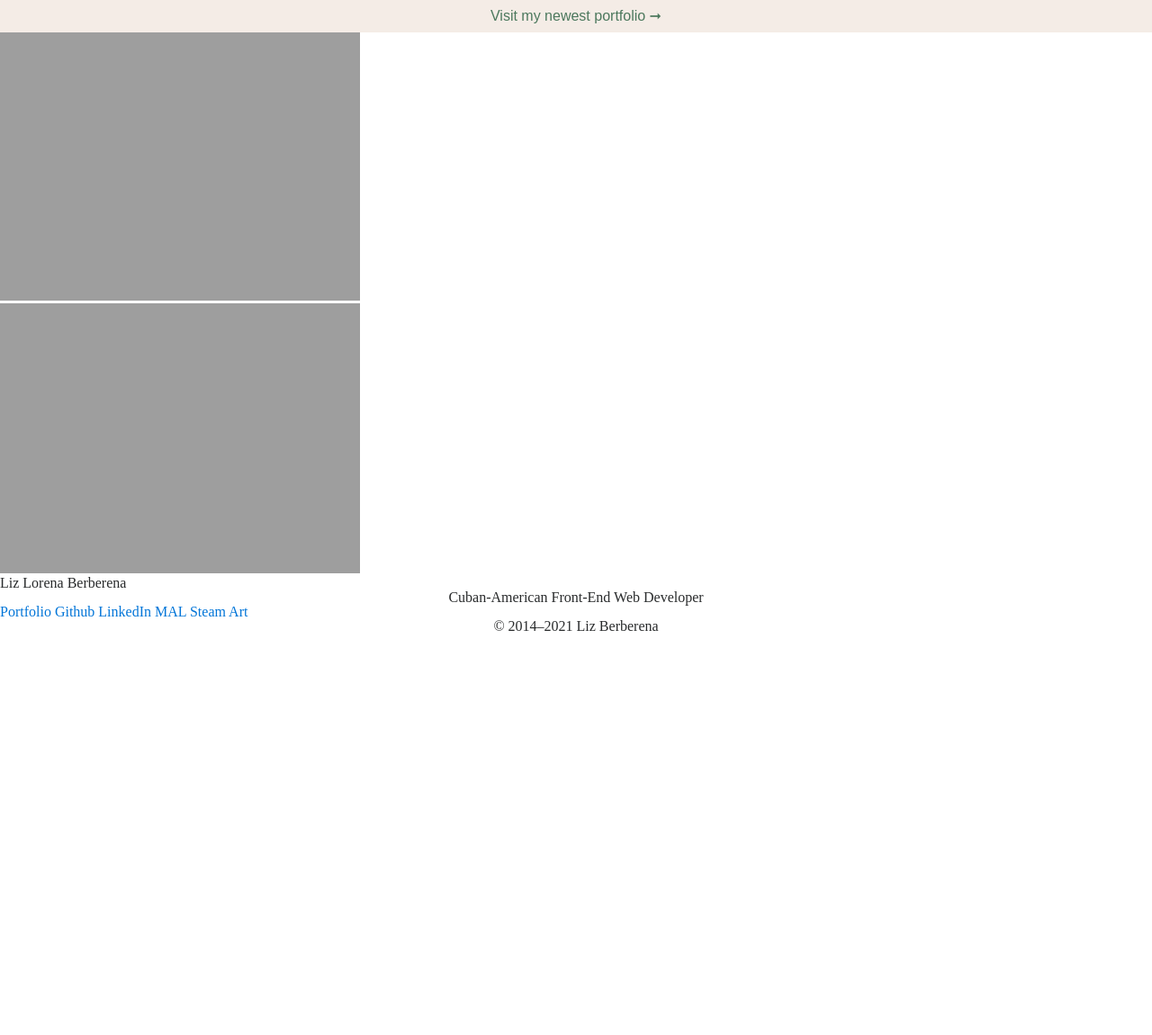
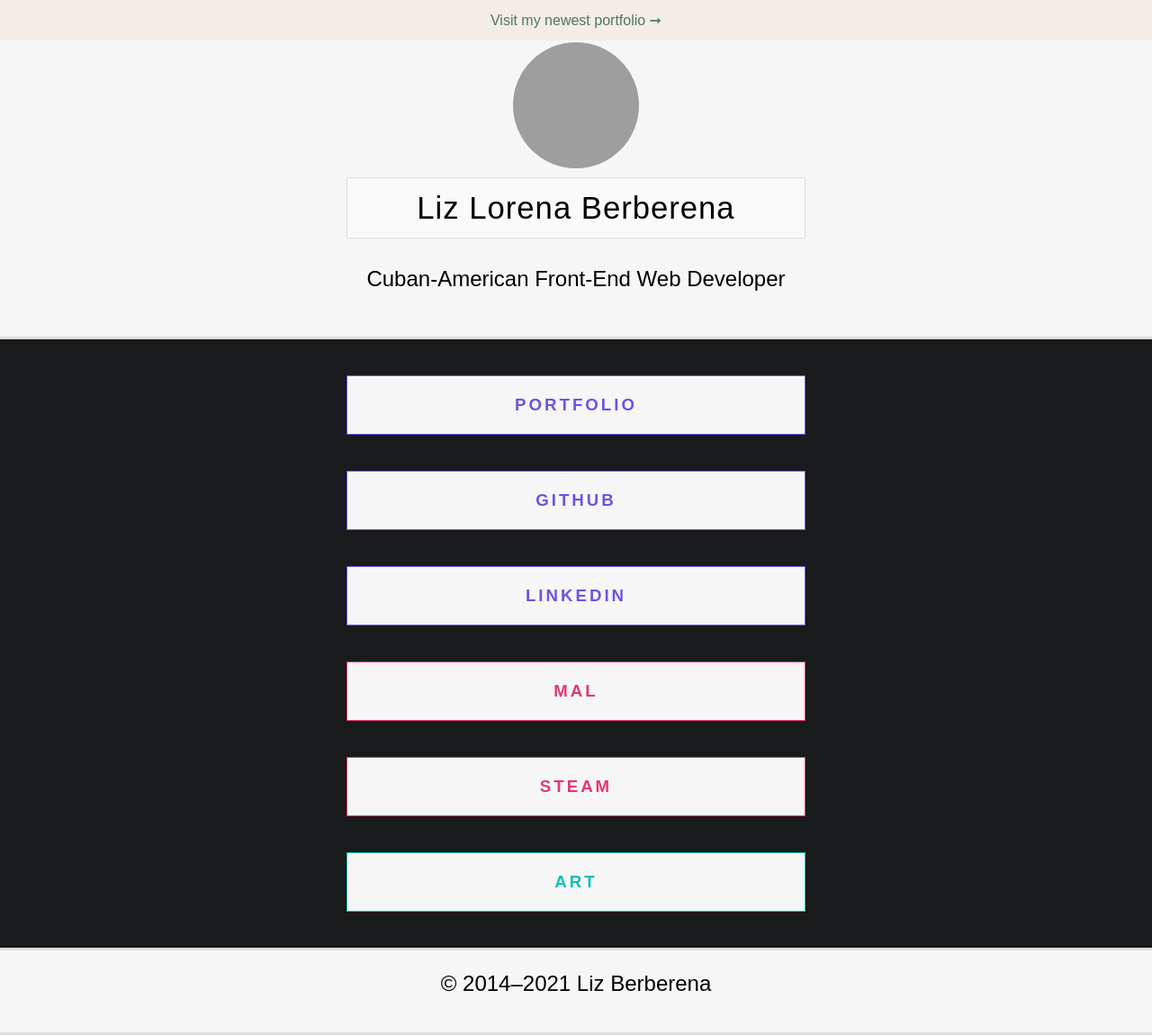
Before and after one commit to liz-lorena/2020, a Jekyll site: the page built from links/index.html, in a window 1280 px wide and 1150 px high. Shown: the whole window at 90% size. Built offline with Jekyll 4.4.1, drawn with Linux system fonts in a browser that asks for light colours.

Commit message:
Update links.html

```diff
--- a/_layouts/links.html
+++ b/_layouts/links.html
@@ -26,9 +26,9 @@
 
     <link rel="stylesheet" href="https://maxcdn.bootstrapcdn.com/bootstrap/4.0.0-alpha.6/css/bootstrap.min.css" integrity="sha384-rwoIResjU2yc3z8GV/NPeZWAv56rSmLldC3R/AZzGRnGxQQKnKkoFVhFQhNUwEyJ" crossorigin="anonymous">
 
-    <link href="{{ site.url }}/2021/index.css" rel="stylesheet">
-    <link href="{{ site.url }}/2021/index-links.css" rel="stylesheet">
-    <link href="{{ site.url }}/cssreset.css" rel="stylesheet">
+    <link href="/2020/index.css" rel="stylesheet">
+    <link href="/2020/index-links.css" rel="stylesheet">
+    <link href="cssreset.css" rel="stylesheet">
     <link rel="shortcut icon" type="image/x-icon" href="{{ site.favicon }}">
 
     </head>
```
